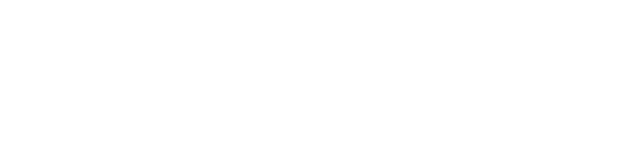
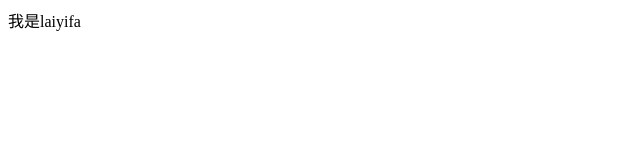
Before and after one commit to DadFan/01, a plain HTML site: page index.html in a window 1280 px wide. Shown: the whole page, without its empty margins (0-640 px from the left). Drawn offline with Linux system fonts and the light colour scheme.

Commit message:
第二次修改

```diff
--- a/index.html
+++ b/index.html
@@ -9,6 +9,7 @@
 </head>
 
 <body>
+    我是laiyifa
     <script>
         function Foo() {
             getName = function () {
```
